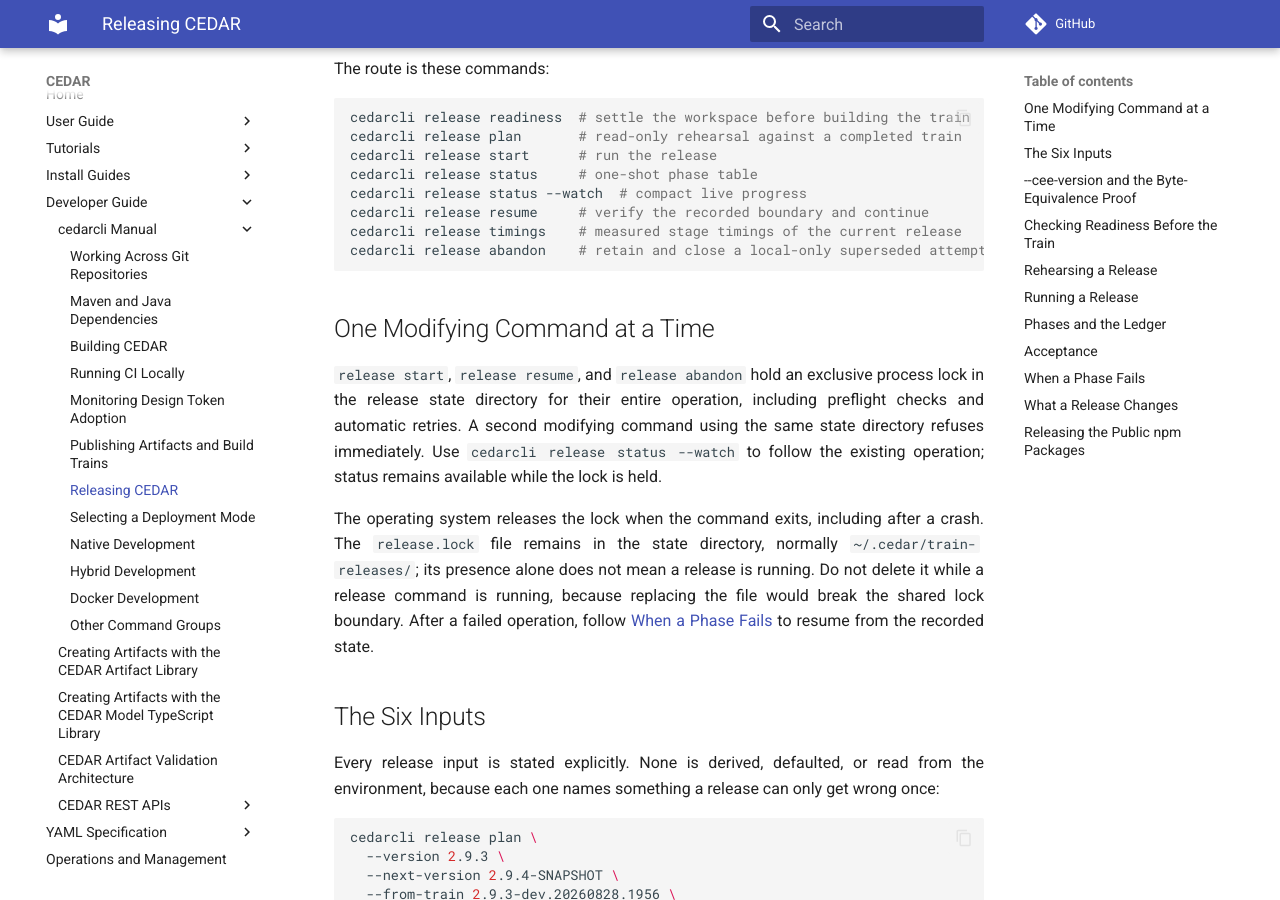
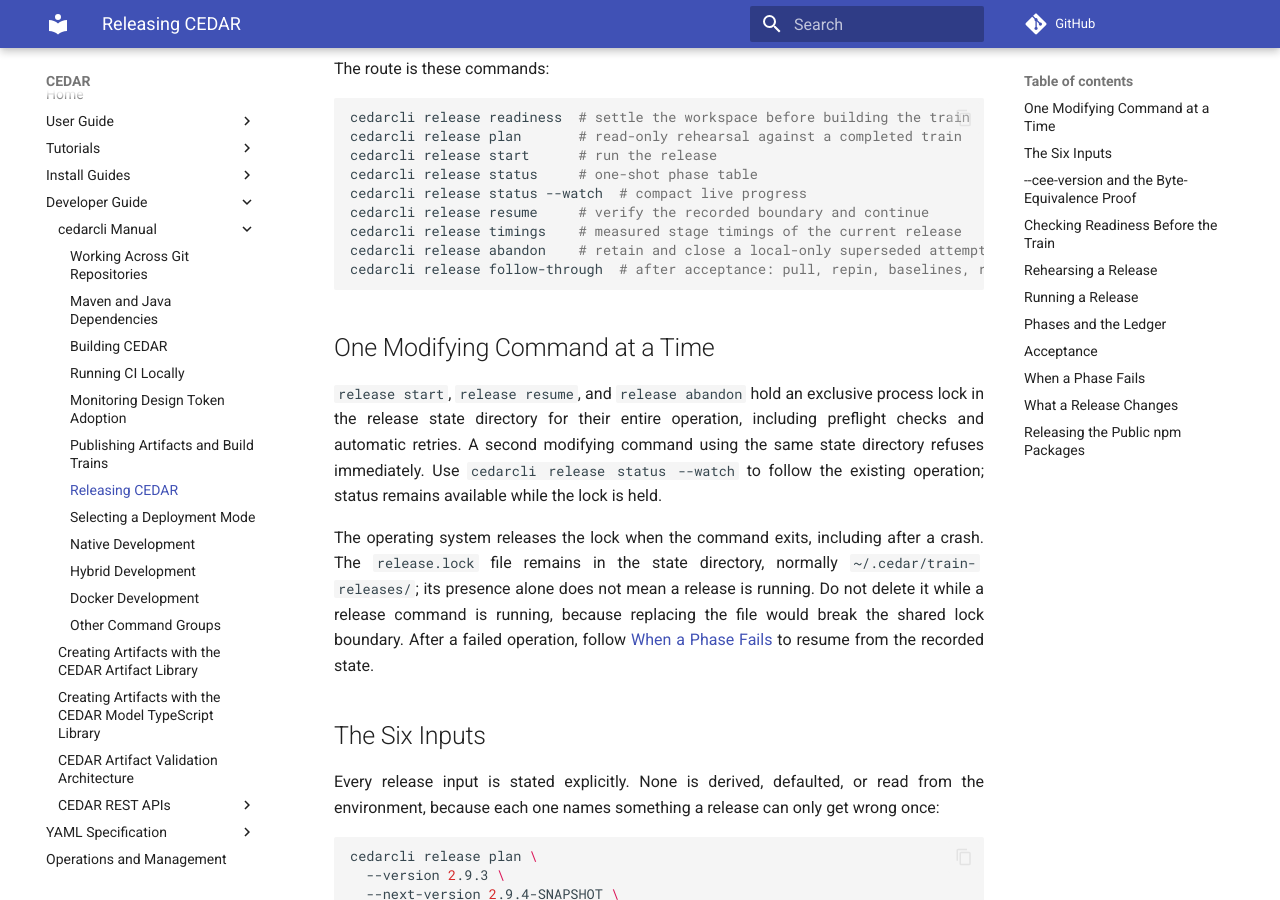
Before and after one commit to metadatacenter/cedar-mkdocs, an MkDocs documentation site: the page built from docs/developer-guide/cedarcli/release.md, in a window 1280 px wide and 900 px high, scrolled down 386 px. Built offline with MkDocs 1.6.1 and Material for MkDocs 9.7.7, drawn with Linux system fonts in a browser that asks for light colours; comment, search, counter and statistics services are not loaded.

Commit message:
List release follow-through among the release commands
Co-Authored-By: Claude Opus 5.5 <noreply@anthropic.com>

````diff
--- a/docs/developer-guide/cedarcli/release.md
+++ b/docs/developer-guide/cedarcli/release.md
@@ -22,6 +22,7 @@ cedarcli release status --watch  # compact live progress
 cedarcli release resume     # verify the recorded boundary and continue
 cedarcli release timings    # measured stage timings of the current release
 cedarcli release abandon    # retain and close a local-only superseded attempt
+cedarcli release follow-through  # after acceptance: pull, repin, baselines, rebuild and smoke
 ```
 
 ## One Modifying Command at a Time
````
